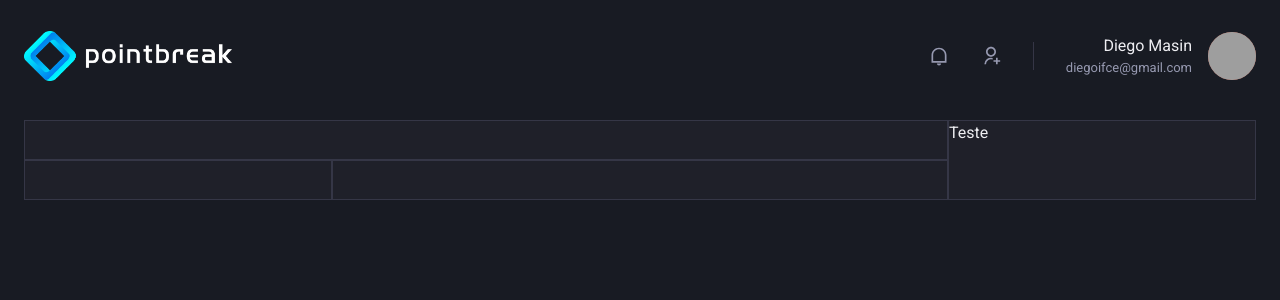
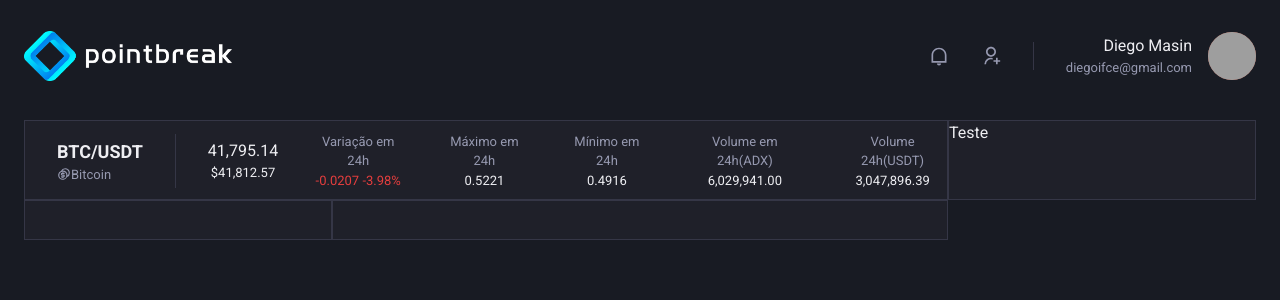
Before and after one commit to laurindo/pointbreak-dashboard, a Next.js app: page /dashboard in a window 1280 px wide. Shown: the top 300 px of the page. Built offline with nearby package versions, Linux system fonts and the light colour scheme; grey boxes are pictures that could not be loaded.

Commit message:
Componente Header Pair

```diff
--- /dev/null
+++ b/src/components/HeaderPairs.tsx
@@ -0,0 +1,104 @@
+import {
+  Flex,
+  Text,
+  Icon,
+  HStack,
+  Box,
+  Avatar,
+  Image,
+  Link,
+  GridItem,
+  Stack,
+} from '@chakra-ui/react';
+import { RiCoinsLine } from 'react-icons/ri';
+
+export function HeaderPairs() {
+  return (
+    <GridItem
+      w="100%"
+      h="20"
+      colSpan={3}
+      bg="gray.800"
+      borderColor="gray.700"
+      borderWidth="1px"
+    >
+      <Flex h="20" align="center">
+        <HStack
+          spacing="8"
+          mx="8"
+          pr="8"
+          py="1"
+          color="gray.50"
+          borderRightWidth={1}
+          borderColor="gray.700"
+        >
+          <Box textAlign="center">
+            <Text fontSize="large" fontWeight="bold">
+              BTC/USDT
+            </Text>
+            <Link display="flex" color="gray.300">
+              <Icon as={RiCoinsLine} fontSize="14" mt="0.5" />
+              <Text fontSize="small">Bitcoin</Text>
+            </Link>
+          </Box>
+        </HStack>
+
+        <HStack spacing="8">
+          <Flex align="center">
+            <Box textAlign="center">
+              <Text fontSize="medium">41,795.14</Text>
+              <Text fontSize="small">$41,812.57</Text>
+            </Box>
+          </Flex>
+
+          <Flex align="center">
+            <Box textAlign="center">
+              <Text color="gray.300" fontSize="small">
+                Variação em 24h
+              </Text>
+              <Text color="red.500" fontSize="small">
+                -0.0207 -3.98%
+              </Text>
+            </Box>
+          </Flex>
+
+          <Flex align="center">
+            <Box textAlign="center">
+              <Text color="gray.300" fontSize="small">
+                Máximo em 24h
+              </Text>
+              <Text fontSize="small">0.5221</Text>
+            </Box>
+          </Flex>
+
+          <Flex align="center">
+            <Box textAlign="center">
+              <Text color="gray.300" fontSize="small">
+                Mínimo em 24h
+              </Text>
+              <Text fontSize="small">0.4916</Text>
+            </Box>
+          </Flex>
+
+          <Flex align="center">
+            <Box textAlign="center">
+              <Text color="gray.300" fontSize="small">
+                Volume em 24h(ADX)
+              </Text>
+              <Text fontSize="small">6,029,941.00</Text>
+            </Box>
+          </Flex>
+
+          <Flex align="center">
+            <Box textAlign="center">
+              <Text color="gray.300" fontSize="small">
+                Volume 24h(USDT)
+              </Text>
+              <Text fontSize="small">3,047,896.39</Text>
+            </Box>
+          </Flex>
+        </HStack>
+      </Flex>
+    </GridItem>
+  );
+}
--- a/src/pages/dashboard.tsx
+++ b/src/pages/dashboard.tsx
@@ -1,5 +1,7 @@
 import { Box, Flex, Grid, GridItem, SimpleGrid, Text } from '@chakra-ui/react';
+
 import { Header } from '../components/Header';
+import { HeaderPairs } from '../components/HeaderPairs';
 
 export default function Dashboard() {
   return (
@@ -14,14 +16,7 @@ export default function Dashboard() {
         mx="auto"
         px="6"
       >
-        <GridItem
-          w="100%"
-          h="10"
-          colSpan={3}
-          bg="gray.800"
-          borderColor="gray.700"
-          borderWidth="1px"
-        ></GridItem>
+        <HeaderPairs />
         <GridItem
           w="100%"
           h="20"
```
